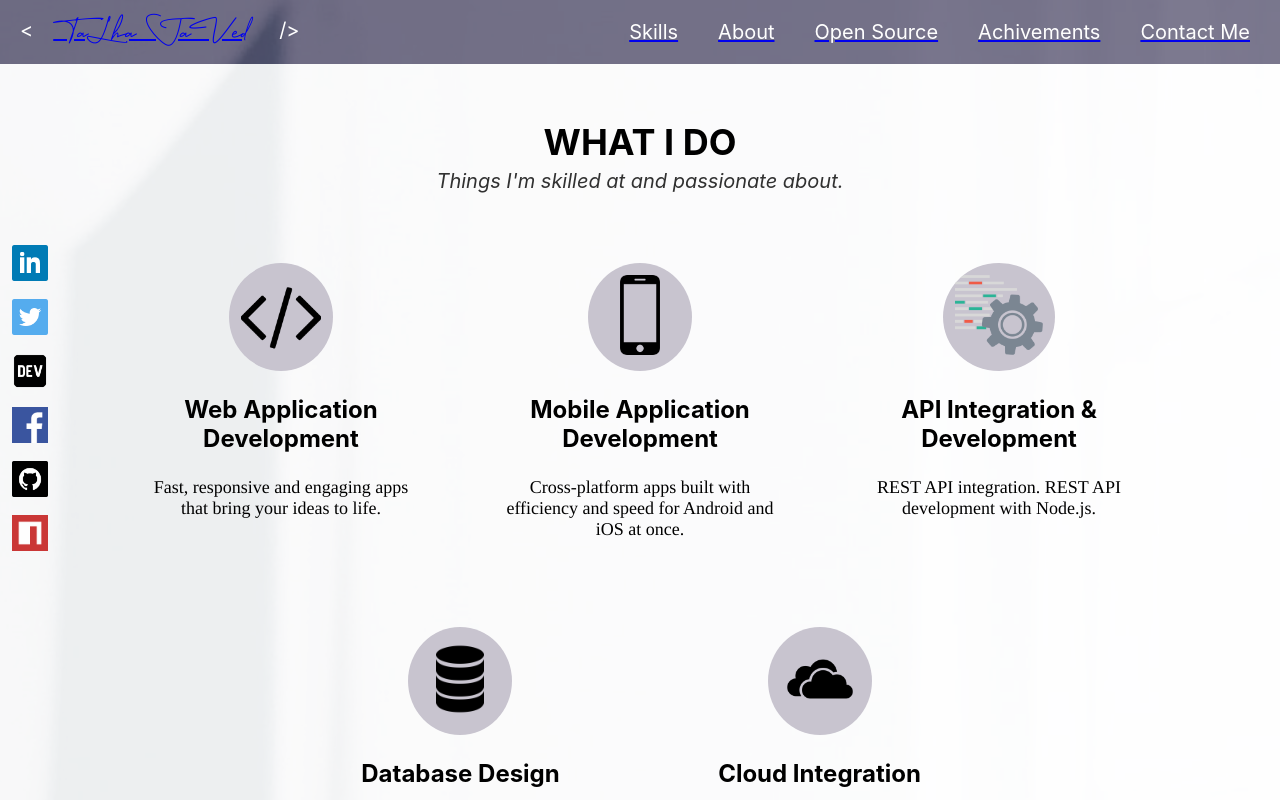
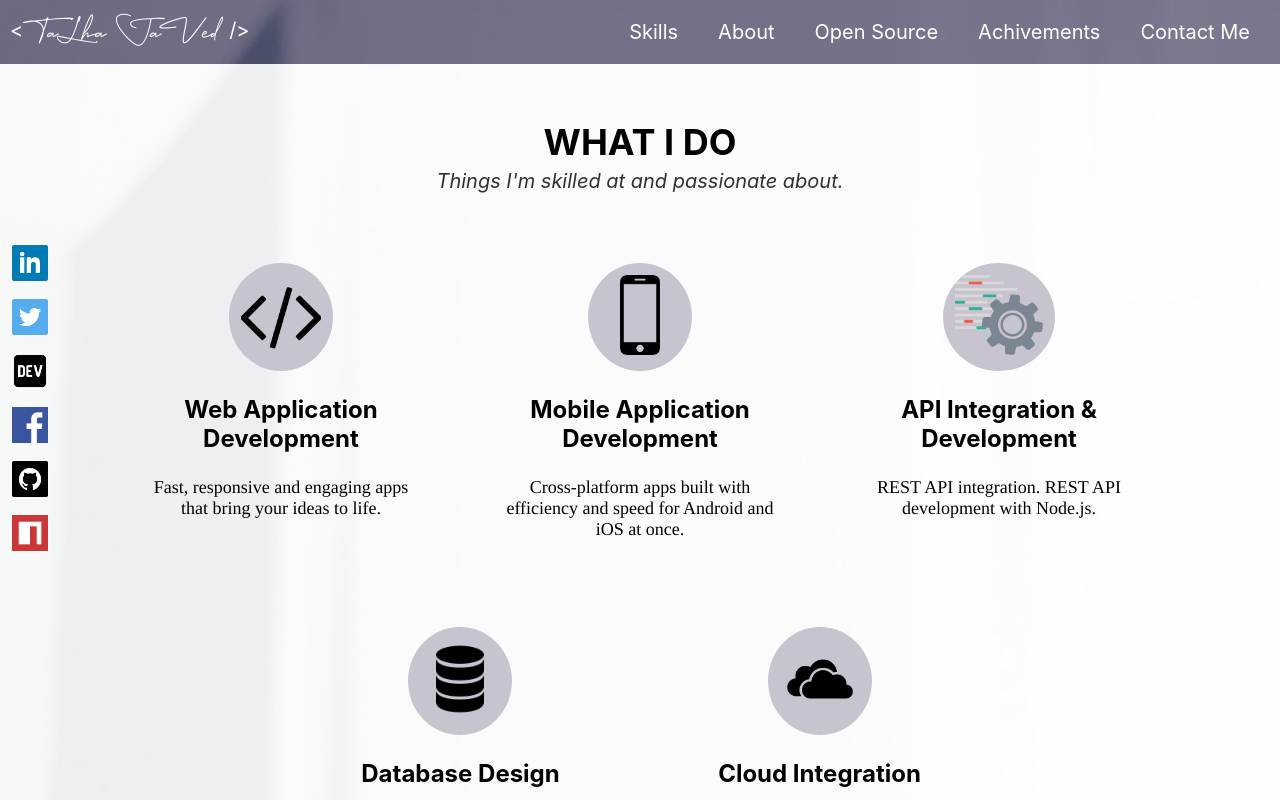
Before and after one commit to Talha-Jawed/portfolio, a React (Create React App) app: page / in a window 1280 px wide. Shown: the top 800 px of the page. Built offline with nearby package versions, Linux system fonts and the light colour scheme; no server answers.

Commit message:
implement animation

```diff
--- a/src/component/Header.jsx
+++ b/src/component/Header.jsx
@@ -1,6 +1,7 @@
 import React, { Component } from 'react';
 import closeIcon from '../assets/closeWhite.png'
 import menuIcon from '../assets/menu.jpg'
+import { Spring } from 'react-spring/renderprops'
 import './Style.css';
 
 
@@ -15,39 +16,45 @@ class WebHeader extends Component {
   render() {
     const { clickMenu } = this.state
     return (
-      <div className="App" >
+      <Spring
+        from={{ opacity: 0, marginLeft: -500 }}
+        to={{ opacity: 1, marginLeft: 0 }}
+      >{props => (
+
+        <div className="App" style={props} >
           <div className='logoName'>
-          <span className='headerName'>{"<"}</span>
-          <span id='namefont'><a href="#">{"TaLha JaVed"}</a> </span>
-          <span className='headerName'>{"/>"}</span>
+            <span className='headerName' style={{ padding: '0px 0px 0px 10px' }}>{"<"}</span>
+            <span id='namefont'><a href="#" className='aTag'>{"TaLha JaVed"}</a> </span>
+            <span className='headerName' style={{ padding: '0px 10px 0px 0px' }}>{"/>"}</span>
           </div>
           <div className={clickMenu ? 'menuLine' : 'rightSide'} >
-          <a href='#Skill'>
+            <a href='#Skill' className='aTag'>
               <p className='headerName'>{"Skills"}</p>
             </a>
-          <a href='#About'>
+            <a href='#About' className='aTag'>
               <p className='headerName'>{"About"}</p>
             </a>
-          <a href='#openSource'>
+            <a href='#openSource' className='aTag'>
               <p className='headerName'>{"Open Source"}</p>
             </a>
-          <a href='#Achievement'>
+            <a href='#Achievement' className='aTag'>
               <p className='headerName'>{"Achivements"}</p>
             </a>
-          <a href='#Contact'>
+            <a href='#Contact' className='aTag'>
               <p className='headerName'>{"Contact Me"}</p>
             </a>
           </div>
           {/* <div className='headerIcons'> */}
           {
             clickMenu ?
-            <img className='menuIcon' src={closeIcon} alt="Logo" onClick={() => this.setState({ clickMenu: false })} />
+              <img className='menuIcon' src={closeIcon} alt="closeIcon" onClick={() => this.setState({ clickMenu: false })} />
               :
-            <img className='menuIcon' src={menuIcon} alt="Logo" onClick={() => this.setState({ clickMenu: true })} />
+              <img className='menuIcon' src={menuIcon} alt="menuIcon" onClick={() => this.setState({ clickMenu: true })} />
           }
           {/* </div> */}
 
         </div>
+      )}</Spring>
     );
   }
 }
--- a/src/component/Projects.jsx
+++ b/src/component/Projects.jsx
@@ -1,4 +1,5 @@
 import React, { Component } from 'react';
+import { Spring } from 'react-spring/renderprops';
 import "./Style.css";
 
 class GithubRepoCard extends Component {
@@ -6,7 +7,7 @@ class GithubRepoCard extends Component {
         super(props);
         this.state = {
             repo: null,
-            repoName: ['react-native-swipe-image', 'Solution-app', 'smarterWayToLearnPython', 'GraphQL-wiht-MongooDB-Authentication', 'socket-io', 'dotfiles']
+            repoName: ['react-native-swipe-image', 'Solution-app', 'smarterWayToLearnPython', 'GraphQL-with-MongooDB-Authentication', 'socket-io', 'dotfiles']
         };
     }
 
@@ -39,7 +40,12 @@ class GithubRepoCard extends Component {
     render() {
         const { repo } = this.state
         return (
-            <div className='repo'>
+            <Spring
+                from={{ opacity: 0, marginBottom: -500 }}
+                to={{ opacity: 1, marginBottom: 0 }}
+            >{props => (
+
+                <div className='repo' style={props}>
                     <p className='projectHeading'>Open Source Projects</p>
                     <div className='repoMain'>
                         {
@@ -93,6 +99,7 @@ class GithubRepoCard extends Component {
                         <p className='gitBtn' onClick={() => this.handleClick('https://github.com/Talha-Jawed')}>MORE PROJECTS</p>
                     </div>
                 </div>
+            )}</Spring>
         );
     }
 }
--- a/src/component/Skill.jsx
+++ b/src/component/Skill.jsx
@@ -4,6 +4,7 @@ import mobImg from '../assets/mobile.png'
 import apiImg from '../assets/api.png'
 import databaseImg from '../assets/databas.png'
 import cloudImg from '../assets/cloud.png'
+import { Spring } from 'react-spring/renderprops'
 import './Style.css';
 
 class Skill extends Component {
@@ -42,13 +43,17 @@ class Skill extends Component {
     render() {
         const { arr } = this.state;
         return (
-            <div className='skill'>
+            <Spring
+                from={{ opacity: 0 }}
+                to={{ opacity: 1 }}
+            >{props => (
+                <div className='skill' style={props}>
                     <p className='skillHeading'>WHAT I DO</p>
                     <em className='skillEM'>Things I'm skilled at and passionate about.</em>
-                <div className='skillCardMain'>
+                    <div className='skillCardMain' >
                         {arr && arr.map((item, index) => {
                             return (
-                            <div className='skillCard' key={index}>
+                                <div className='skillCard' key={index} >
                                     <div className='skillCardImg'>
                                         <img src={item.image} className='skillImg' />
                                     </div>
@@ -62,6 +67,9 @@ class Skill extends Component {
                         }
                     </div>
                 </div>
+            )}
+
+            </Spring>
         );
     }
 }
--- a/src/component/Social.jsx
+++ b/src/component/Social.jsx
@@ -4,7 +4,8 @@ import linkedIn from '../assets/Linkedin.png';
 import fb from '../assets/fb.png';
 import github from '../assets/github.png';
 import npm from '../assets/npm.png';
-import twitter from '../assets/twitter.png'
+import twitter from '../assets/twitter.png';
+import { Spring } from 'react-spring/renderprops';
 import './Style.css';
 
 
@@ -17,7 +18,12 @@ class Social extends Component {
     }
     render() {
         return (
-            <div className='social' >
+            <Spring
+                from={{ opacity: 0, marginLeft: -500 }}
+                to={{ opacity: 1, marginLeft: 0 }}
+            >{props => (
+
+                <div className='social' style={props}>
 
                     <a href='https://www.linkedin.com/in/talha-javed-450491176/' target="_blank">
                         <img src={linkedIn} alt="linkedIn" className='socialIcon' />
@@ -39,6 +45,7 @@ class Social extends Component {
                     </a>
 
                 </div>
+            )}</Spring>
         );
     }
 }
```
Lines whose indentation alone changed are shown as unchanged.
